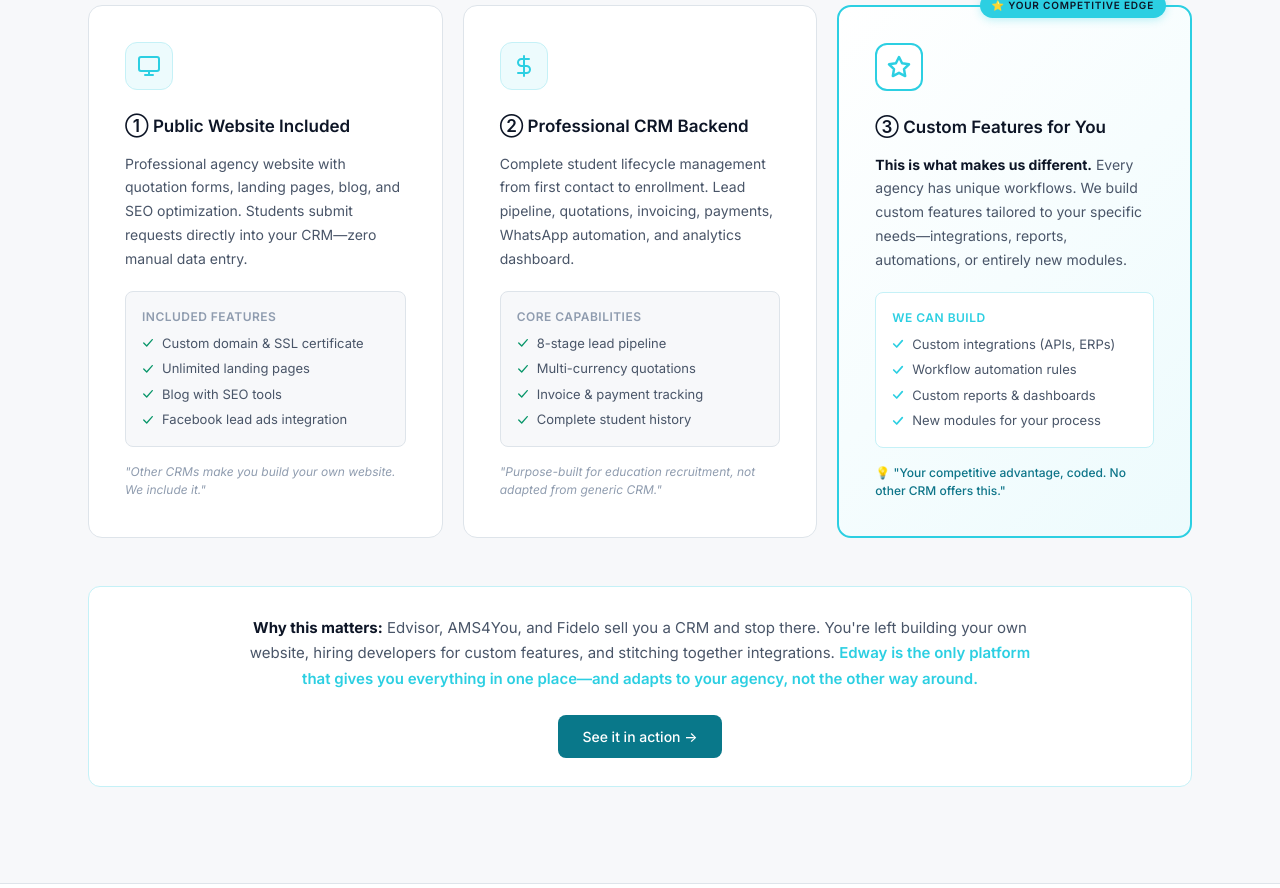
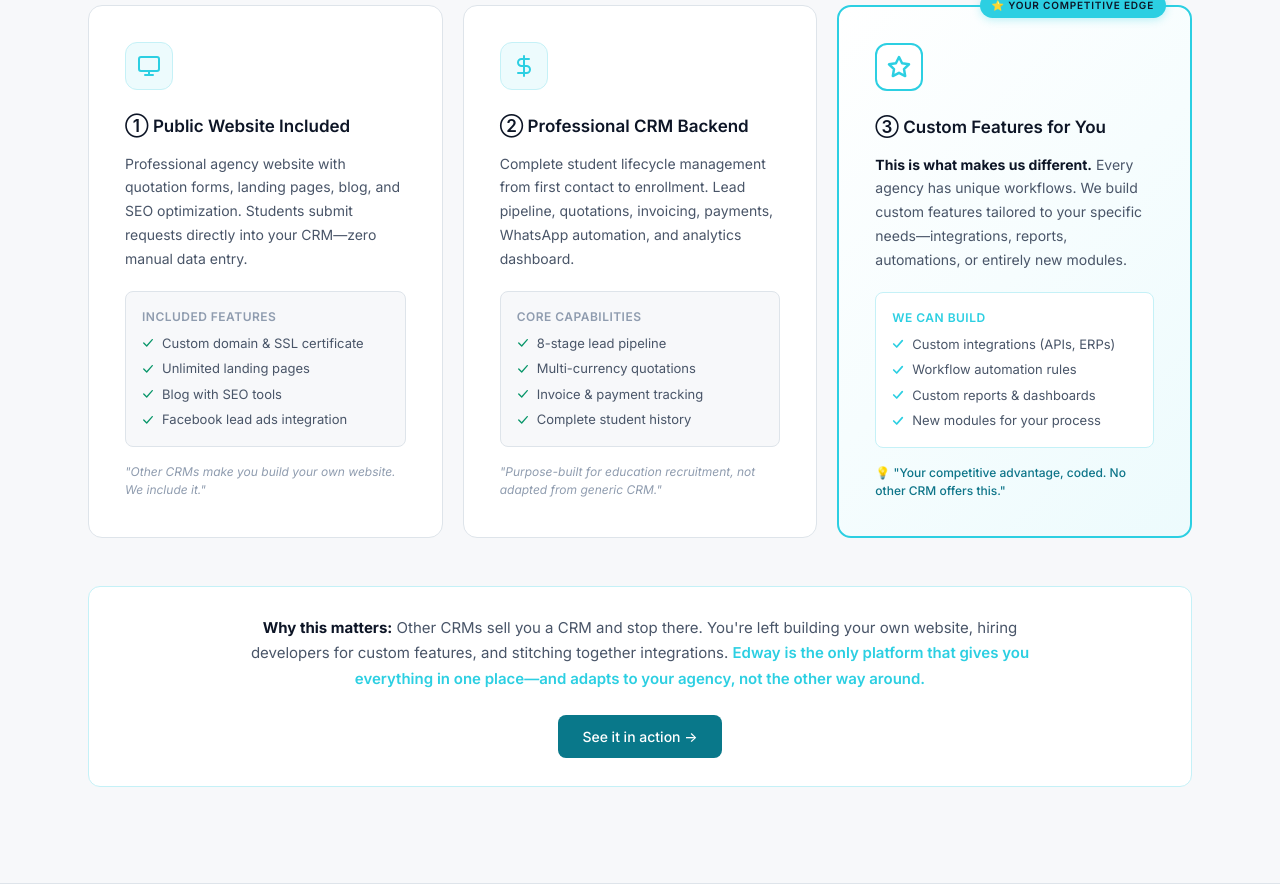
Before and after one commit to hernansaa/edway-web, a Django app: template src/apps/marketing/templates/marketing/home.html in a window 1280 px wide. Shown: the part 2116-3004 px from the top of the page. Run offline with Django 5.2, Linux system fonts and the light colour scheme; the template is opened without the code that fills it, so the values that code supplies are empty; style sheets or scripts are compiled from the project's sources.

Commit message:
Remove competitor names; fix AMS4You comparison claims verified against website

```diff
--- a/src/apps/marketing/templates/marketing/case_studies.html
+++ b/src/apps/marketing/templates/marketing/case_studies.html
@@ -9,7 +9,7 @@
             How agencies use Edway.
         </h1>
         <p style="font-size:17px;color:var(--text-body);max-width:460px;line-height:1.75;margin-bottom:48px;">
-            Real results from agencies who switched from Edvisor, AMS4You, and manual workflows.
+            Real results from agencies who switched from other CRMs and manual workflows.
         </p>
         <div style="padding:56px;border:1px dashed var(--border);border-radius:14px;text-align:center;background:var(--bg-subtle);">
             <p style="font-size:14px;color:var(--text-muted);">Case studies publishing soon.</p>
--- a/src/apps/marketing/templates/marketing/demo.html
+++ b/src/apps/marketing/templates/marketing/demo.html
@@ -120,7 +120,7 @@
 
                     <div>
                         <label style="display:block;font-size:12px;font-weight:500;color:var(--text-body);margin-bottom:6px;">What are you currently using?</label>
-                        <textarea name="message" rows="3" placeholder="Edvisor, AMS4You, spreadsheets..." style="width:100%;padding:10px 14px;background:var(--bg);border:1px solid var(--border);border-radius:8px;font-size:14px;color:var(--text-heading);outline:none;transition:border-color 0.15s;resize:vertical;font-family:inherit;" onfocus="this.style.borderColor='var(--blue)';this.style.boxShadow='0 0 0 3px var(--blue-light)'" onblur="this.style.borderColor='var(--border)';this.style.boxShadow='none'"></textarea>
+                        <textarea name="message" rows="3" placeholder="Other CRMs, spreadsheets..." style="width:100%;padding:10px 14px;background:var(--bg);border:1px solid var(--border);border-radius:8px;font-size:14px;color:var(--text-heading);outline:none;transition:border-color 0.15s;resize:vertical;font-family:inherit;" onfocus="this.style.borderColor='var(--blue)';this.style.boxShadow='0 0 0 3px var(--blue-light)'" onblur="this.style.borderColor='var(--border)';this.style.boxShadow='none'"></textarea>
                     </div>
 
 
--- a/src/apps/marketing/templates/marketing/home.html
+++ b/src/apps/marketing/templates/marketing/home.html
@@ -253,7 +253,7 @@
 
         <div style="margin-top:48px;padding:28px;background:var(--bg);border:1px solid var(--blue-border);border-radius:12px;text-align:center;">
             <p style="font-size:15px;color:var(--text-body);line-height:1.7;max-width:800px;margin:0 auto;">
-                <strong style="color:var(--text-heading);">Why this matters:</strong> Edvisor, AMS4You, and Fidelo sell you a CRM and stop there. You're left building your own website, hiring developers for custom features, and stitching together integrations. <span style="color:var(--blue);font-weight:600;">Edway is the only platform that gives you everything in one place—and adapts to your agency, not the other way around.</span>
+                <strong style="color:var(--text-heading);">Why this matters:</strong> Other CRMs sell you a CRM and stop there. You're left building your own website, hiring developers for custom features, and stitching together integrations. <span style="color:var(--blue);font-weight:600;">Edway is the only platform that gives you everything in one place—and adapts to your agency, not the other way around.</span>
             </p>
             <div style="margin-top:24px;">
                 <a href="https://app.edway.io/" target="_blank" rel="noopener noreferrer" class="btn-primary" style="padding:11px 24px;font-size:14px;">
@@ -423,7 +423,7 @@
             <div>
                 <p class="edway-label" style="margin-bottom:14px;">Why agencies switch</p>
                 <h2 style="font-size:clamp(26px,3vw,36px);font-weight:700;letter-spacing:-0.03em;line-height:1.2;color:var(--text-heading);margin-bottom:16px;">
-                    We built this because we used Edvisor, AMS4You, and Fidelo.
+                    We built this because we used the most popular CRMs in the market.
                 </h2>
                 <p style="font-size:15px;color:var(--text-body);line-height:1.75;margin-bottom:32px;">
                     Expensive. Rigid. Slow. None of them were built by people who actually run education agencies. We were. So we built the tool we wished existed.
@@ -467,15 +467,15 @@
             <div class="r-compare-inner" style="display:flex;flex-direction:column;gap:8px;">
                 <div style="display:grid;grid-template-columns:1.5fr 1fr 1fr 1fr;gap:8px;padding:10px 16px;">
                     <span style="font-size:11px;color:var(--text-muted);font-weight:500;"></span>
-                    <span style="font-size:11px;color:var(--text-muted);font-weight:500;text-align:center;">Edvisor</span>
-                    <span style="font-size:11px;color:var(--text-muted);font-weight:500;text-align:center;">AMS4You</span>
+                    <span style="font-size:11px;color:var(--text-muted);font-weight:500;text-align:center;">CRM A</span>
+                    <span style="font-size:11px;color:var(--text-muted);font-weight:500;text-align:center;">CRM B</span>
                     <span style="font-size:11px;color:var(--blue);font-weight:600;text-align:center;">Edway</span>
                 </div>
                 {% for row in comparison_rows %}
                 <div style="display:grid;grid-template-columns:1.5fr 1fr 1fr 1fr;gap:8px;padding:12px 16px;border-radius:8px;background:var(--bg-subtle);border:1px solid var(--border);align-items:center;">
                     <span style="font-size:13px;color:var(--text-body);">{{ row.label }}</span>
-                    <span style="font-size:12px;color:var(--text-muted);text-align:center;">{{ row.edvisor }}</span>
-                    <span style="font-size:12px;color:var(--text-muted);text-align:center;">{{ row.ams4you }}</span>
+                    <span style="font-size:12px;color:var(--text-muted);text-align:center;">&mdash;</span>
+                    <span style="font-size:12px;color:var(--text-muted);text-align:center;">&mdash;</span>
                     <span style="font-size:12px;text-align:center;{% if row.highlight %}color:var(--green);font-weight:600;{% else %}color:var(--text-body);{% endif %}">{{ row.edway }}</span>
                 </div>
                 {% endfor %}
@@ -497,7 +497,7 @@
                     {% for i in "12345" %}<svg width="14" height="14" viewBox="0 0 24 24" fill="#F59E0B" stroke="none"><path d="M12 2l3.09 6.26L22 9.27l-5 4.87 1.18 6.88L12 17.77l-6.18 3.25L7 14.14 2 9.27l6.91-1.01L12 2z"/></svg>{% endfor %}
                 </div>
                 <p style="font-size:14px;color:var(--text-body);line-height:1.8;margin-bottom:24px;">
-                    "We switched from Edvisor six months ago. The WhatsApp automation alone saved us 3 hours a day. The price difference paid for our next hire."
+                    "We switched from another CRM six months ago. The WhatsApp automation alone saved us 3 hours a day. The price difference paid for our next hire."
                 </p>
                 <div style="display:flex;align-items:center;gap:12px;">
                     <div style="width:36px;height:36px;border-radius:50%;background:var(--blue-light);display:flex;align-items:center;justify-content:center;border:1px solid var(--blue-border);">
@@ -533,7 +533,7 @@
                     {% for i in "12345" %}<svg width="14" height="14" viewBox="0 0 24 24" fill="#F59E0B" stroke="none"><path d="M12 2l3.09 6.26L22 9.27l-5 4.87 1.18 6.88L12 17.77l-6.18 3.25L7 14.14 2 9.27l6.91-1.01L12 2z"/></svg>{% endfor %}
                 </div>
                 <p style="font-size:14px;color:var(--text-body);line-height:1.8;margin-bottom:24px;">
-                    "Finally a CRM that handles both course and experience programmes. AMS4You couldn't. We were maintaining two separate systems before Edway."
+                    "Finally a CRM that handles both course and experience programmes. Our previous software couldn't. We were maintaining two separate systems before Edway."
                 </p>
                 <div style="display:flex;align-items:center;gap:12px;">
                     <div style="width:36px;height:36px;border-radius:50%;background:var(--blue-light);display:flex;align-items:center;justify-content:center;border:1px solid var(--blue-border);">
--- a/src/apps/marketing/templates/marketing/pricing.html
+++ b/src/apps/marketing/templates/marketing/pricing.html
@@ -280,9 +280,9 @@
         <div style="border:1px solid var(--border);border-radius:14px;overflow:hidden;background:var(--bg);">
             <div style="display:grid;grid-template-columns:2fr 1fr 1fr 1fr 1.2fr;background:var(--bg-subtle);border-bottom:1px solid var(--border);">
                 <div style="padding:14px 20px;"></div>
-                <div style="padding:14px 16px;text-align:center;font-size:11px;font-weight:600;letter-spacing:0.06em;text-transform:uppercase;color:var(--text-muted);">Edvisor</div>
-                <div style="padding:14px 16px;text-align:center;font-size:11px;font-weight:600;letter-spacing:0.06em;text-transform:uppercase;color:var(--text-muted);">AMS4You</div>
-                <div style="padding:14px 16px;text-align:center;font-size:11px;font-weight:600;letter-spacing:0.06em;text-transform:uppercase;color:var(--text-muted);">Fidelo</div>
+                <div style="padding:14px 16px;text-align:center;font-size:11px;font-weight:600;letter-spacing:0.06em;text-transform:uppercase;color:var(--text-muted);">CRM A</div>
+                <div style="padding:14px 16px;text-align:center;font-size:11px;font-weight:600;letter-spacing:0.06em;text-transform:uppercase;color:var(--text-muted);">CRM B</div>
+                <div style="padding:14px 16px;text-align:center;font-size:11px;font-weight:600;letter-spacing:0.06em;text-transform:uppercase;color:var(--text-muted);">CRM C</div>
                 <div style="padding:14px 16px;text-align:center;font-size:11px;font-weight:600;letter-spacing:0.06em;text-transform:uppercase;color:var(--blue);">Edway</div>
             </div>
 
```
Also changed, not shown: src/apps/marketing/views.py (+8 -8 lines).
